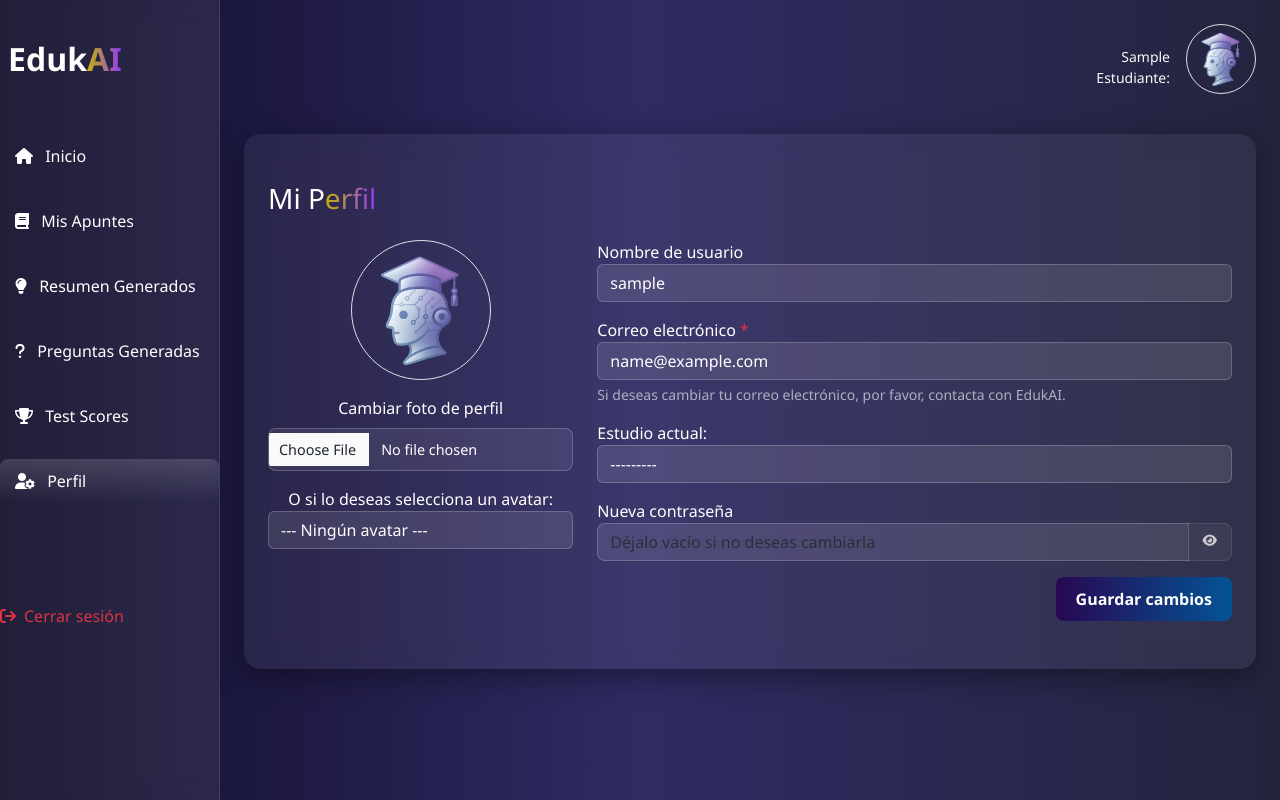
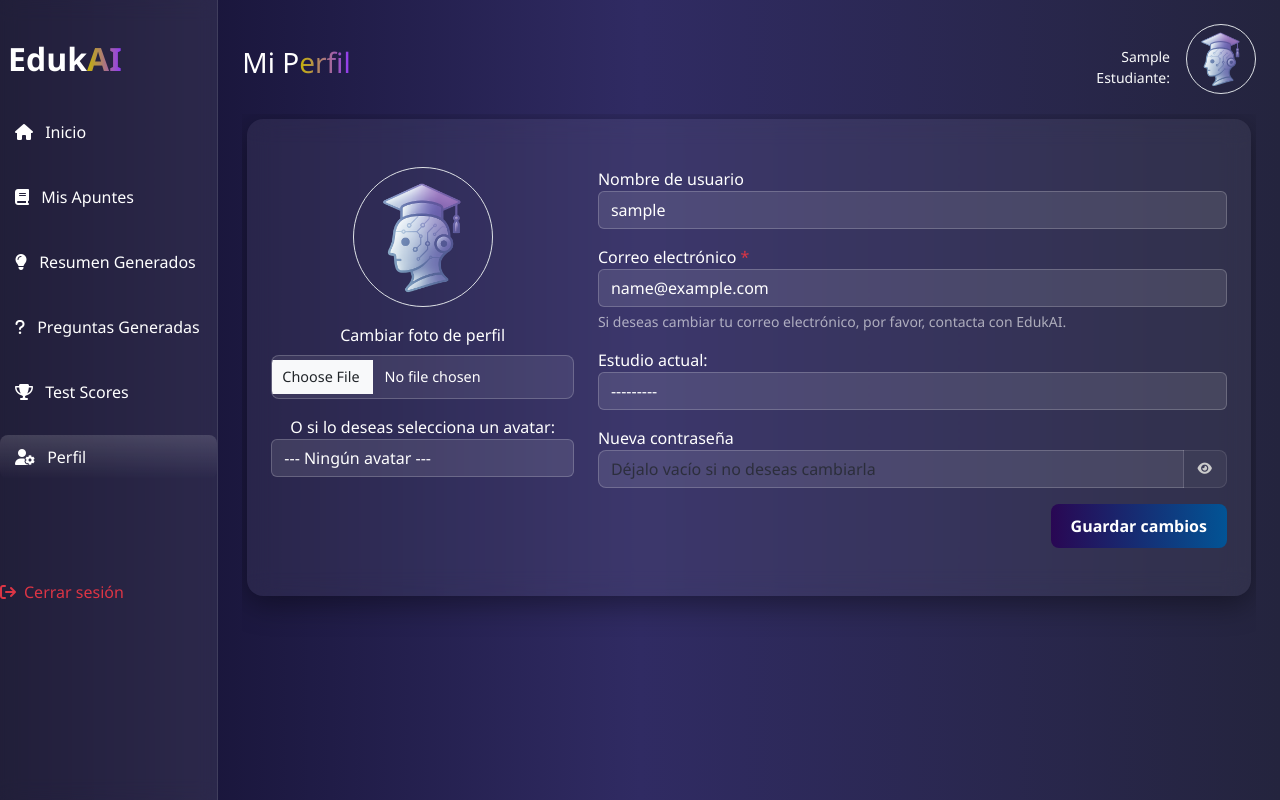
Before and after one commit to diegofabian89/plataforma-estudios-ia, a Django app: page /perfil/ in a window 1280 px wide. Run offline with Django 5.2, Linux system fonts and the light colour scheme; the visitor is signed in with stand-in values (Sample User, id 1); data comes from the database, SQL or seed files in the repository; some libraries are stand-ins or nearby versions.

Commit message:
Improve layout UX: fixed sidebar + scrollable content + dynamic section titles

```diff
--- a/core/utils.py
+++ b/core/utils.py
@@ -62,7 +62,7 @@ def generar_titulo_con_ia(texto):
             )},
             {"role": "user", "content": f"Texto:\n\n{texto}"}
         ],
-        max_tokens=50
+        max_tokens=35
     )
     return respuesta.choices[0].message.content.strip()
 
--- a/static/css/dashboard.css
+++ b/static/css/dashboard.css
@@ -1,10 +1,41 @@
-body {
+html,body {
+    height: 100%;
     margin: 0;
     background: linear-gradient(to right, #0f0c29, #302b63, #24243e);
     font-family: 'Segoe UI', sans-serif;
     color: #fff;
+    overflow: hidden;
+
+}
+body.d-flex {
+    height: 100vh;
+}
+#main-content {
+    height: 100vh;
+    overflow-y: auto;
+    padding: 5px;
+}
+/* Estilo general del scrollbar */
+#main-content::-webkit-scrollbar {
+    width: 8px;
 }
 
+/* Fondo del scrollbar */
+#main-content::-webkit-scrollbar-track {
+    background: #1e1e2f;
+    border-radius: 4px;
+}
+
+/* Color del thumb (barra que se mueve) */
+#main-content::-webkit-scrollbar-thumb {
+    background-color: rgba(50, 6, 166, 0.94);
+    border-radius: 4px;
+}
+
+/* Hover en el thumb */
+#main-content::-webkit-scrollbar-thumb:hover {
+    background-color: rgba(3, 35, 60, 0.96);
+}
 /* Sidebar */
 .sidebar {
     width: 220px;
@@ -13,8 +44,15 @@ body {
     min-height: 100vh;
     color: white;
     border-right: 1px solid rgba(255, 255, 255, 0.1);
+    overflow-y: auto;
+
 }
-
+.content {
+    height: 100vh;
+    display: flex;
+    flex-direction: column;
+    overflow: hidden;
+}
 .sidebar .logo {
     margin-top: 2rem;
     font-size: 2rem;
--- a/templates/base.html
+++ b/templates/base.html
@@ -18,8 +18,9 @@
 
 <div class="nav flex-column sidebar v-100">
 
-    <h2 class="logo mb-4 p-2">Eduk<span class="text-gradient">AI</span></h2>
-    <ul class="nav flex-column mt-4">
+
+    <ul class="nav flex-column">
+        <li class="nav-item"><h2 class="logo  p-2">Eduk<span class="text-gradient">AI</span></h2></li>
         <li class="nav-item"><a href="{% url 'dashboard' %}"
                                 class="nav-link {% if active == 'dashboard' %}bg-gradient text-white{% else %}text-white{% endif %}"><i
                 class="fa-solid fa-house"></i> Inicio</a></li>
@@ -64,10 +65,14 @@
 
 <div class="content flex-grow-1 p-4">
     <div class="d-flex justify-content-between align-items-center mb-1">
+
+            {% block section_title %}{% endblock %}
+
         <div class="flex-grow-1"></div>
 
         <div class="d-flex align-items-center gap-3">
             {% if user.is_authenticated %}
+
                 <div class="text-end">
                     <small class="text-light d-block">{{ user.username|capfirst }}</small>
                     <small class="text-light d-block">
@@ -88,8 +93,10 @@
             {% endif %}
         </div>
     </div>
-    {% block content %}
-    {% endblock %}
+    <main id="main-content" class="flex-grow-1">
+        {% block content %}{% endblock %}
+    </main>
+
 </div>
 
 </body>
--- a/templates/dashboard.html
+++ b/templates/dashboard.html
@@ -5,6 +5,7 @@
 {% block title %}Inicio | EdukAI{% endblock %}
 
 {% block content %}
+    <div class="container">
         {% if messages %}
             {% for message in messages %}
                 <div class="alert alert-success">{{ message }}</div>
@@ -110,4 +111,5 @@
                 });
             }, 3500);
         </script>
+    </div>
 {% endblock %}
--- a/templates/secciones/detalle_apuntes.html
+++ b/templates/secciones/detalle_apuntes.html
@@ -2,12 +2,12 @@
 {% load static %}
 
 {% block title %}Detalle del Apuntes | EdukAI{% endblock %}
-
+{% block section_title %}<h3 class="text-white">Apun<span class="text-gradient">tes: {{ apunte.titulo }}</span></h3>{% endblock %}
 {% block content %}
     <div class="container ">
 
 
-        <h3 class="text-white mb-3">Apun<span class="text-gradient">tes: {{ apunte.titulo }}</span></h3>
+
 
 
         <div class="card glass-card p-2">
--- a/templates/secciones/detalle_resumen.html
+++ b/templates/secciones/detalle_resumen.html
@@ -2,10 +2,10 @@
 {% load static %}
 
 {% block title %}Detalle de Resumen | EdukAI{% endblock %}
-
+{% block section_title %}<h3 class="text-white">Resum<span class="text-gradient">en: {{ apunte.titulo }}</span></h3>{% endblock %}
 {% block content %}
 <div class="container">
-    <h3 class="text-white mb-4">Resum<span class="text-gradient">en: {{ apunte.titulo }}</span></h3>
+
 
     <div class="card glass-card p-4">
         <h6 class="text-light">Categoría: {{ apunte.categoria.nombre }}</h6>
--- a/templates/secciones/generar_pregunta.html
+++ b/templates/secciones/generar_pregunta.html
@@ -2,10 +2,10 @@
 {% load static %}
 
 {% block title %}Generar Preguntas | EdukAI{% endblock %}
-
+{% block section_title %}<h2>Selecciona un apu<span class="text-gradient">nte para generar preguntas</span></h2>{% endblock %}
 {% block content %}
     <div class="container">
-        <h2 class="mb-4">Selecciona un apu<span class="text-gradient">nte para generar preguntas</span></h2>
+
         <p>Si no vez tus apuntes aquí sigue este link para subirlos <a href="{% url 'subir_apunte' %}"
                                                                        class="bt_read_text ">Sube uno aquí.</a></p>
         {% if apuntes %}
--- a/templates/secciones/perfil.html
+++ b/templates/secciones/perfil.html
@@ -9,11 +9,11 @@
 {% block extra_js %}
     <script src="{% static 'js/perfil.js' %}"></script>
 {% endblock %}
+{% block section_title %}  <h3>Mi P<span class="text-gradient">erfil</span></h3>{% endblock %}
+{% block content %}
+    <div class="perfil-container container py-5 px-4  mb-2">
 
-{% block content %}
-    <div class="perfil-container container py-5 px-4 mt-4 mb-5">
 
-        <h3 class="mb-4">Mi P<span class="text-gradient">erfil</span></h3>
 
         <form method="post" enctype="multipart/form-data">
             {% csrf_token %}
--- a/templates/secciones/resumenes.html
+++ b/templates/secciones/resumenes.html
@@ -1,11 +1,12 @@
 {% extends "base.html" %}
 {% load static %}
+{% load widget_tweaks %}
 
 {% block title %}Mis Resúmenes | EdukAI{% endblock %}
-
+{% block section_title %}<h3 class="text-white mb-4 text-center">Mis Resúm<span class="text-gradient">enes Generados</span></h3>{% endblock %}
 {% block content %}
 <div class="container">
-    <h3 class="text-white mb-4 text-center">Mis Resúm<span class="text-gradient">enes Generados</span></h3>
+
 
     {% if resumenes %}
         <div class="row g-4">
--- a/templates/secciones/subir_apunte.html
+++ b/templates/secciones/subir_apunte.html
@@ -6,6 +6,7 @@
 {% block extra_css %}
     <link rel="stylesheet" href="{% static 'css/register.css' %}">
 {% endblock %}
+{% block section_title %}<h2 class="text-white">Subir Ap<span class="text-gradient">untes</span></h2>{% endblock %}
 {% block content %}
     <div class="container">
         <form method="post" enctype="multipart/form-data" class="glass-style p-4 rounded">
@@ -27,7 +28,7 @@
                 </div>
             {% endif %}
 
-            <h2 class="text-white mb-4 text-center">Subir Ap<span class="text-gradient">untes</span></h2>
+
 
             <p style="font-size: 15px" class="text-white">
                 Puedes subir un archivo PDF o escribir un texto manualmente. Si deseas, EdukAI puede generar
```
Also changed, not shown: templates/secciones/detalle_test.html (+15 -13 lines), templates/secciones/historial_tests.html (+4 -4 lines), templates/secciones/mis_apuntes.html (+4 -3 lines), templates/secciones/preguntas.html (+4 -3 lines), templates/secciones/test_interactivo.html (+9 -7 lines). Lines whose indentation alone changed are shown as unchanged.
